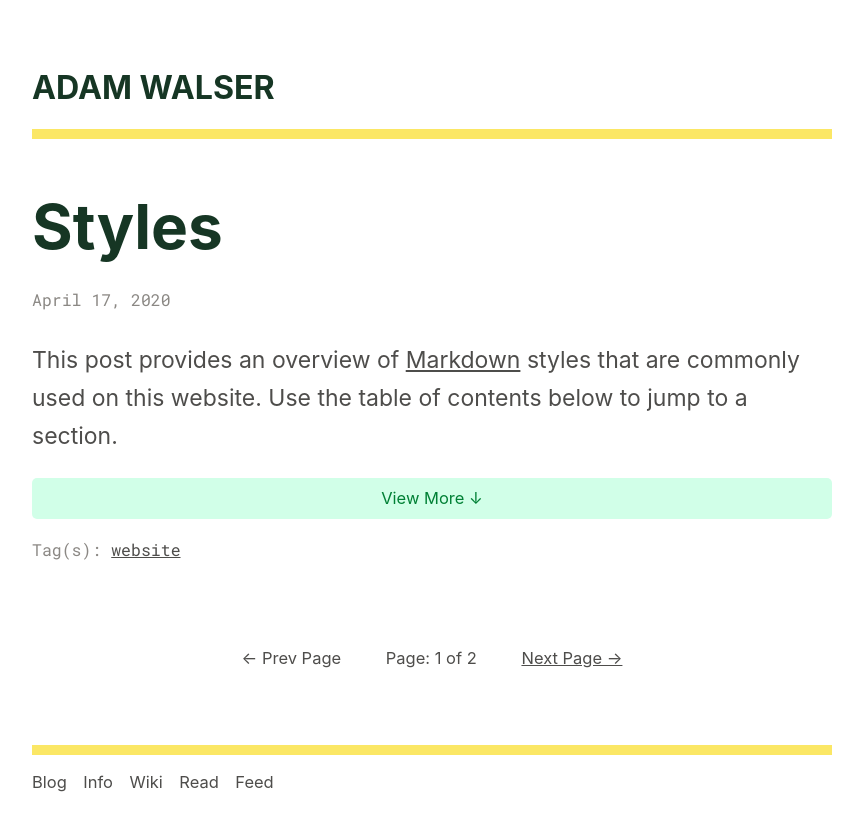
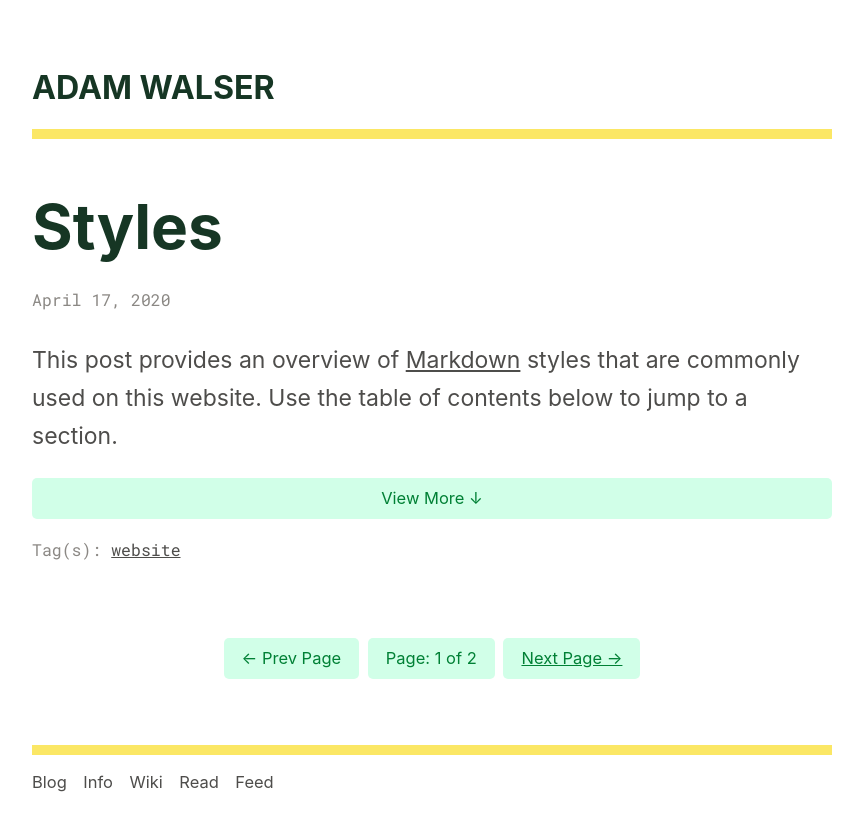
Before and after one commit to ajpwalser/ajpwalser.github.io, a Jekyll site: the page built from index.html, in a window 1280 px wide. Shown: the top 831 px of the page, without its empty margins (208-1071 px from the left). Built offline with Jekyll 4.4.1, drawn with Linux system fonts in a browser that asks for light colours; some web fonts are replaced; the list of posts is cut into pages by our own code.

Commit message:
Update style.css

```diff
--- a/css/style.css
+++ b/css/style.css
@@ -410,20 +410,30 @@ span.small {
 .pagination a,
 .pagination span {
 	padding: 7px 18px;
-	color: rgb(78, 77, 75);
+	background-color: rgb(209, 255, 232);
+	color: rgb(0, 128, 53);
+	-webkit-border-radius: 5px;
+	-moz-border-radius: 5px;
+	border-radius: 5px;
 	margin: 2px;
 	display: inline-block;
 }
 
 .pagination a {
 	&: hover {
-		color: rgb(78, 77, 75);
+	background-color: rgb(209, 255, 232);
+	color: rgb(0, 128, 53);
 	}
 }
 
 .pagination {
 	text-align: center;
 	font-size: 0.718em;
+}
+
+.counter {
+	background-color: rgb(255, 255, 255);
+	color: rgb(78, 77, 75);
 }
 
 /* Read more */
```
